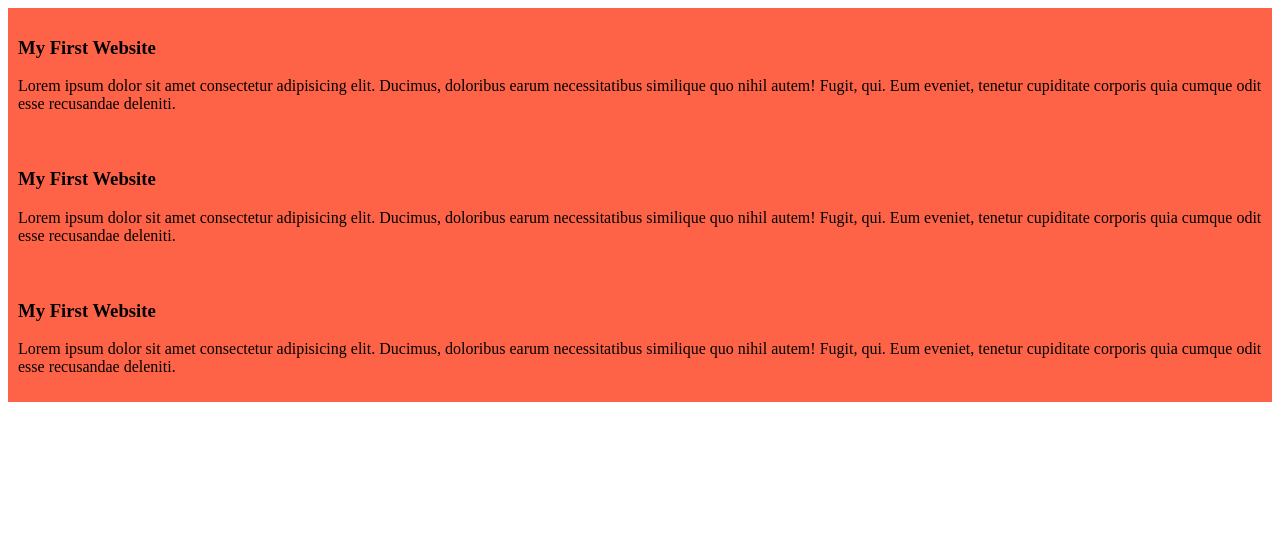
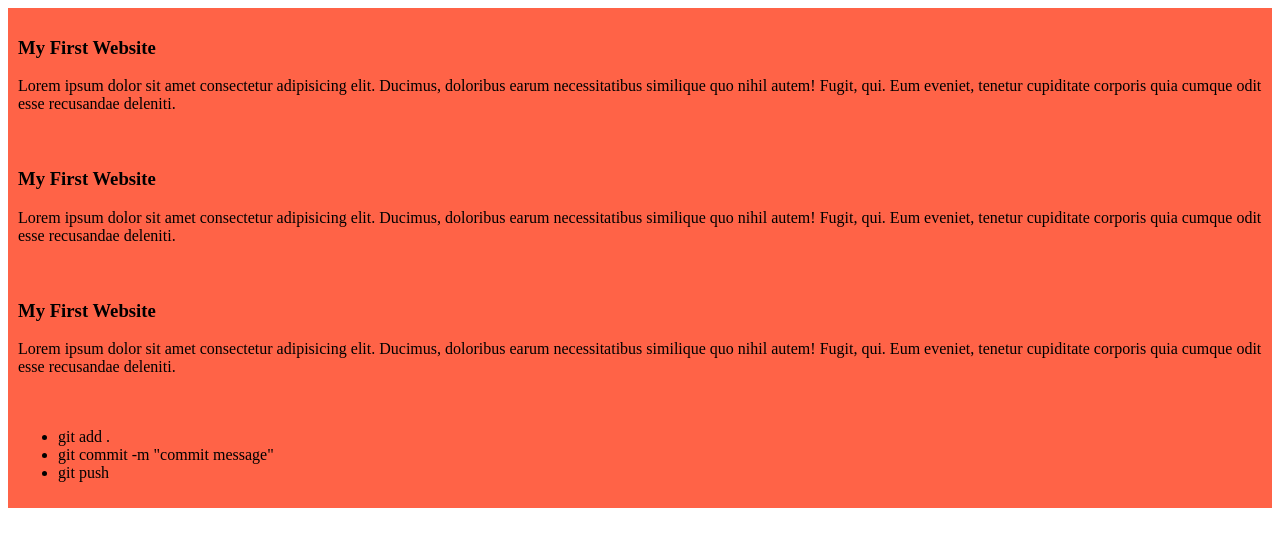
Before and after one commit to hd31520/my-simple-website, a plain HTML site: page index.html in a window 1280 px wide. Drawn offline with Linux system fonts and the light colour scheme.

Commit message:
commit message

```diff
--- a/index.html
+++ b/index.html
@@ -19,6 +19,13 @@
         <h3>My First Website</h3>
         <p>Lorem ipsum dolor sit amet consectetur adipisicing elit. Ducimus, doloribus earum necessitatibus similique quo nihil autem! Fugit, qui. Eum eveniet, tenetur cupiditate corporis quia cumque odit esse recusandae deleniti.</p>
     </div>
+    <div class="iincrimental">
+        <ul>
+            <li>git add . </li>
+            <li>git commit -m "commit message"</li>
+            <li>git push</li>
+        </ul>
+    </div>
 
 
 
```
